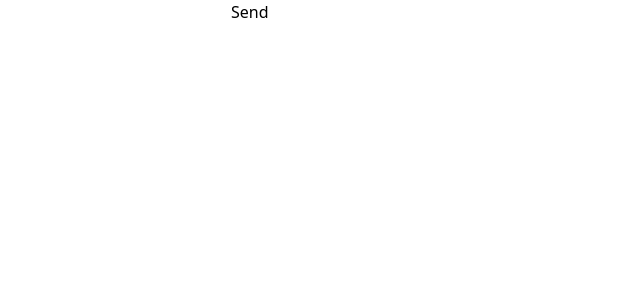
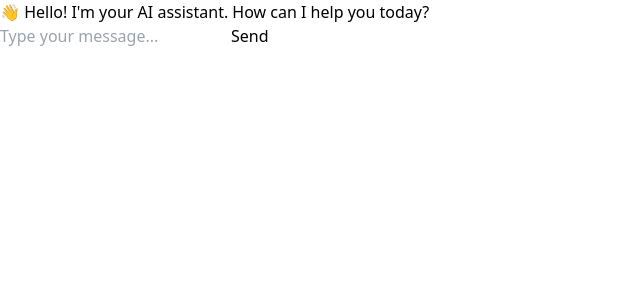
Before and after one commit to RashikShahjahan/ai-ecommerce, a React (Vite) app in the folder user_frontend/: page / in a window 1280 px wide. Shown: the top 300 px of the page, without its empty margins (0-640 px from the left). Built offline with nearby package versions, Linux system fonts and the light colour scheme; no server answers.

Commit message:
add chat history

```diff
--- a/user_frontend/src/App.tsx
+++ b/user_frontend/src/App.tsx
@@ -4,22 +4,57 @@ import {getChatResponse } from "./api";
 function App() {
   const [prompt, setPrompt] = useState("");
   const [chatId, setChatId] = useState("");
-  const [response, setResponse] = useState("");
+  const [messages, setMessages] = useState<Array<{role: 'user' | 'assistant', content: string}>>([
+    {
+      role: 'assistant',
+      content: '👋 Hello! I\'m your AI assistant. How can I help you today?'
+    }
+  ]);
 
   const handleSend = async () => {
     const data = await getChatResponse(prompt, chatId);
     setChatId(data.message.chatId);
-    setResponse(data.message.message[0].text);
+    setMessages(prev => [...prev,
+      { role: 'user', content: prompt },
+      { role: 'assistant', content: data.message.message[0].text }
+    ]);
+    setPrompt("");
   }
 
   return (
-    <div>
-      <div>
-        <p>{response}</p>
+    <div className="flex flex-col h-screen bg-gray-100 p-4">
+      <div className="flex-1 overflow-y-auto mb-4 space-y-4">
+        <div className="flex flex-col space-y-2">
+          {messages.map((message, index) => (
+            <div key={index} className="flex items-start justify-end">
+              <div className={`rounded-lg p-3 max-w-[80%] shadow-sm ${
+                message.role === 'user'
+                  ? 'bg-blue-500 ml-auto'
+                  : 'bg-white mr-auto'
+              }`}>
+                <p className={message.role === 'user' ? 'text-white' : 'text-gray-800'}>
+                  {message.content}
+                </p>
+              </div>
+            </div>
+          ))}
+        </div>
       </div>
-      <div>
-        <input type="text" value={prompt} onChange={(e) => setPrompt(e.target.value)} />
-        <button onClick={handleSend}>Send</button>
+
+      <div className="flex items-center gap-2 bg-white p-4 rounded-lg shadow-sm">
+        <input
+          type="text"
+          value={prompt}
+          onChange={(e) => setPrompt(e.target.value)}
+          className="flex-1 px-4 py-2 border rounded-full focus:outline-none focus:ring-2 focus:ring-blue-500"
+          placeholder="Type your message..."
+        />
+        <button
+          onClick={handleSend}
+          className="bg-blue-500 text-white px-6 py-2 rounded-full hover:bg-blue-600 transition-colors"
+        >
+          Send
+        </button>
       </div>
     </div>
   )
```
